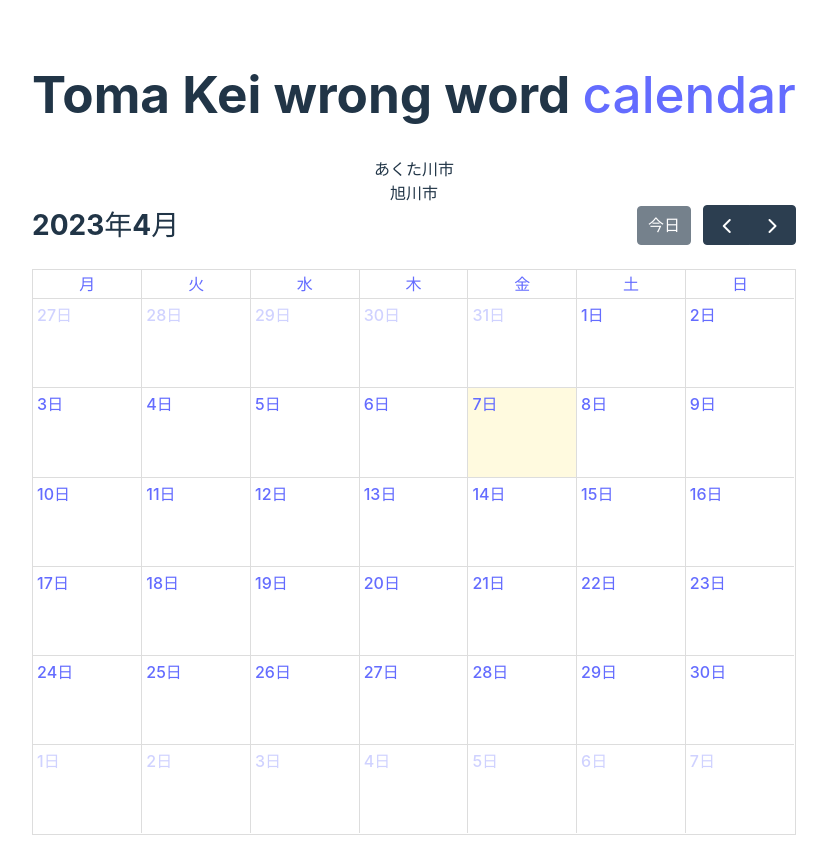
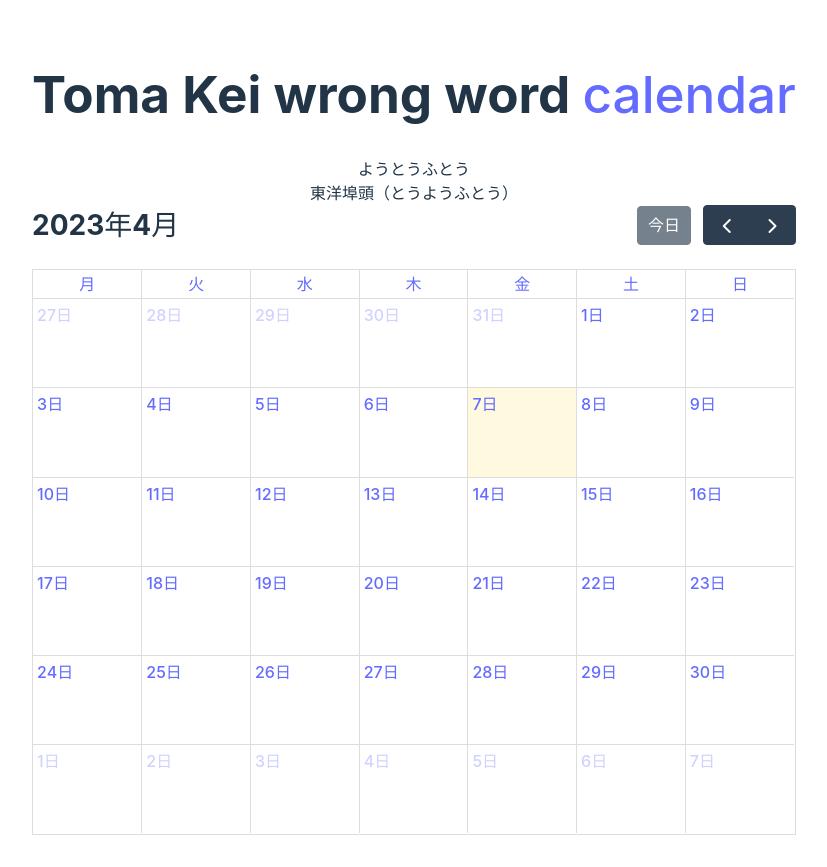
Before and after one commit to Shingo-test/wrong_word_calendar, a React (Vite) app: page / in a window 1280 px wide. Shown: the whole page, without its empty margins (226-1053 px from the left). Built offline with nearby package versions, Linux system fonts and the light colour scheme.

Commit message:
WrongWordに参照透過性を実装した

```diff
--- a/src/App.jsx
+++ b/src/App.jsx
@@ -1,16 +1,18 @@
 import React from "react";
 import FullCalendar from "@fullcalendar/react"; // must go before plugins
 import dayGridPlugin from "@fullcalendar/daygrid"; // a plugin!
-import WrongWord from "./WrongWord";
+import WrongWord, { WrongWordsLength } from "./WrongWord";
 import "./App.css";
 
 function App() {
+  const WrongWordIndex = Math.floor(Math.random() * WrongWordsLength);
+  console.log(WrongWordIndex);
   return (
     <div className="App">
       <h1>
         Toma Kei wrong word <a href="#calendar">calendar</a>
       </h1>
-      <WrongWord />
+      <WrongWord index={WrongWordIndex} />
       <div className="calendar" id="calendar">
         <FullCalendar
           plugins={[dayGridPlugin]}
--- a/src/WrongWord.jsx
+++ b/src/WrongWord.jsx
@@ -4,7 +4,7 @@ class WW {
     this.correct = correct;
   }
 }
-function WrongWord() {
+
 const words = [
   new WW("スラックス", "slack"),
   new WW("ハーウェイ", "Huawei（ファーウェイ）"),
@@ -26,13 +26,20 @@ function WrongWord() {
   new WW("そうさつ", "相殺（そうさい）"),
   new WW("供花棚卸サービス", "供花卸サービス"),
 ];
-  const rand = Math.random() * words.length;
-  const index = Math.floor(rand);
+
+/**
+ * indexにはWrongWordLength以下の整数のみ受け付けます
+ * @param {index} props
+ * @returns
+ */
+function WrongWord(props) {
+  // console.log(props);
   return (
     <>
-      <div className="wrong-word-text">{words[index].wrong}</div>
-      <div className="correct-word-text">{words[index].correct}</div>
+      <div className="wrong-word-text">{words[props.index].wrong}</div>
+      <div className="correct-word-text">{words[props.index].correct}</div>
     </>
   );
 }
 export default WrongWord;
+export const WrongWordsLength = words.length;
```
Lines whose indentation alone changed are shown as unchanged.
